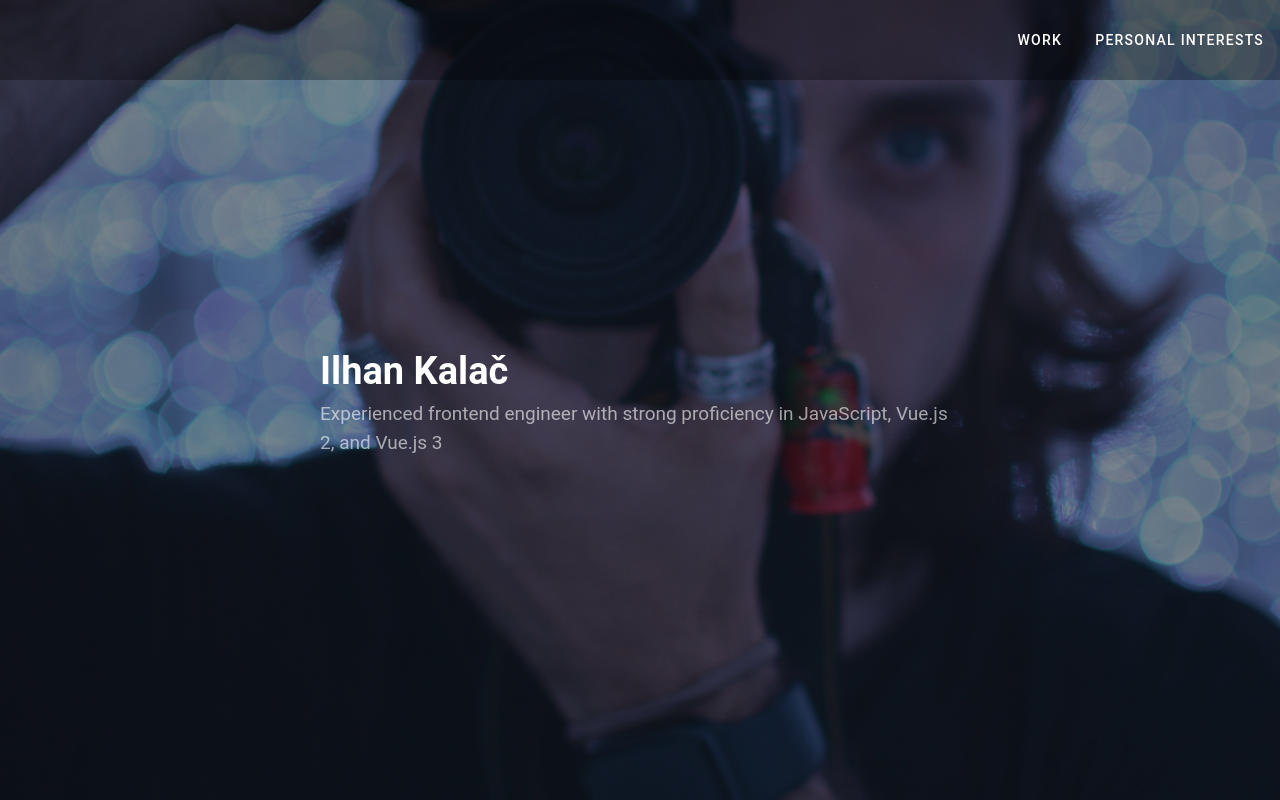
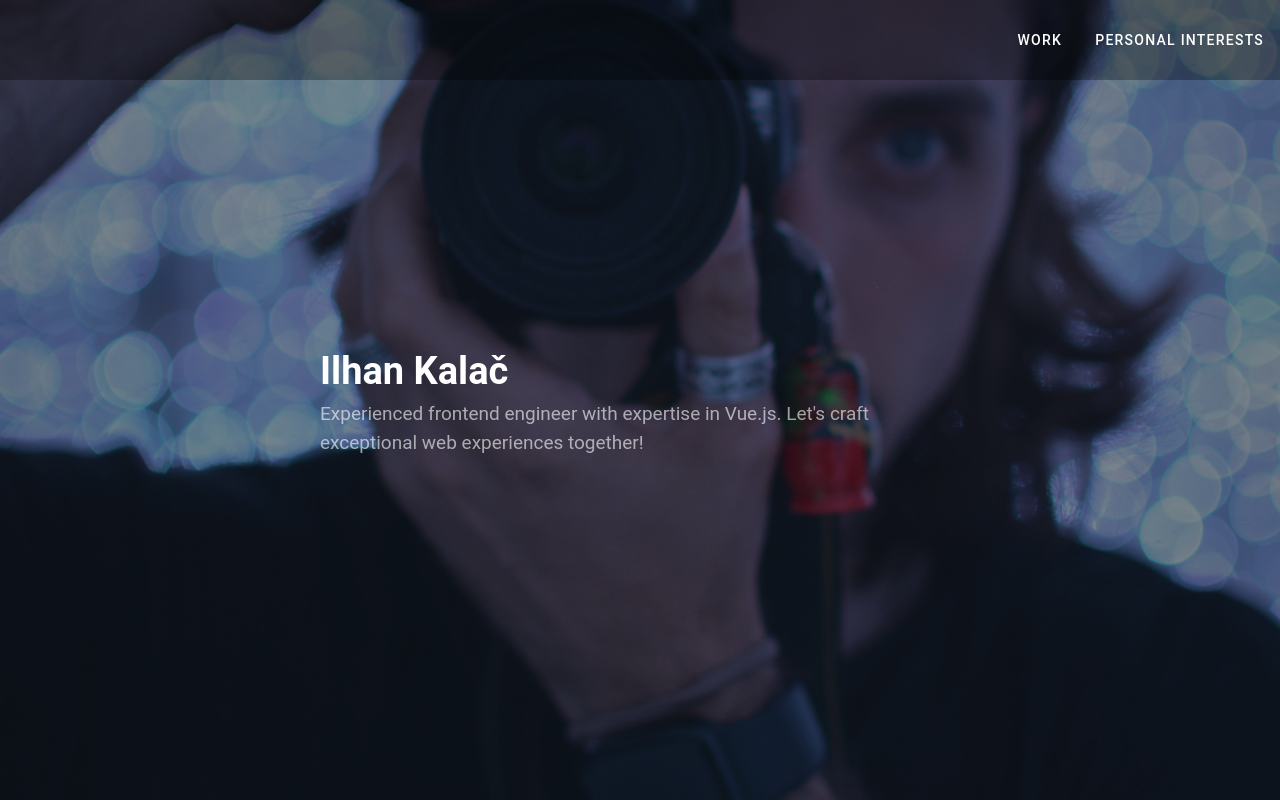
Before and after one commit to ilhankalac/portfolio-app, a Vue app: page / in a window 1280 px wide. Shown: the top 800 px of the page. Built offline with nearby package versions, Linux system fonts and the light colour scheme.

Commit message:
Title description change

```diff
--- a/src/views/LandingPage.vue
+++ b/src/views/LandingPage.vue
@@ -5,7 +5,7 @@
             <div :class="smAndDown ? 'text-center' : 'text-left'">
                 <h1 >Ilhan Kalač</h1>
                 <p style="opacity:0.6">
-                    Experienced frontend engineer with strong proficiency in JavaScript, Vue.js 2, and Vue.js 3
+                   Experienced frontend engineer with expertise in Vue.js. Let's craft exceptional web experiences together!
                 </p>
             </div>
         </div>
--- a/src/views/WorkExperience.vue
+++ b/src/views/WorkExperience.vue
@@ -16,7 +16,6 @@
                 <v-timeline-item
 					v-for="experience in experiences"
 					:key="experience.id"
-					style="cursor: pointer;"
 					dot-color="#637686"
 					size="large"
 				>
@@ -29,6 +28,7 @@
                     <div
 						class="timeline-item pa-2"
 						:class="smAndDown ? 'text-center' : 'text-justify'"
+						style="cursor: pointer;"
 						@click="openDialog(experience)"
 					>
                         <div class="text-h6">{{ experience.title }}</div>
@@ -78,7 +78,7 @@ const experiences : Ref<any[]> = ref(
 		{
 			key: 3,
 			title: "Codeus",
-			date: "Feb 2021 - Present · " + (new Date().getFullYear() - 2021) + " yrs ·" + (new Date().getMonth() > 0 ? new Date().getMonth() : '') + " mos",
+			date: "Feb 2021 - Present · " + (new Date().getFullYear() - 2021) + " yrs ·" + (new Date().getMonth() > 0 ? new Date().getMonth() : '	') + " mos",
 			description: "The current project I am working on as a Frontend Engineer, utilizing Vue.js 2 and Vuetify to develop a sophisticated and intuitive user interface for seamless data management and integration within the healthcare domain. Leveraging the power of Vue.js 2 and the rich UI components provided by Vuetify, I am able to create a visually appealing and user-friendly experience for healthcare providers and patients, implementing responsive design principles and optimizing the frontend architecture.",
 			logoSrc: 'https://codeus.me/img/codeus_logo.png'
 		}
```
